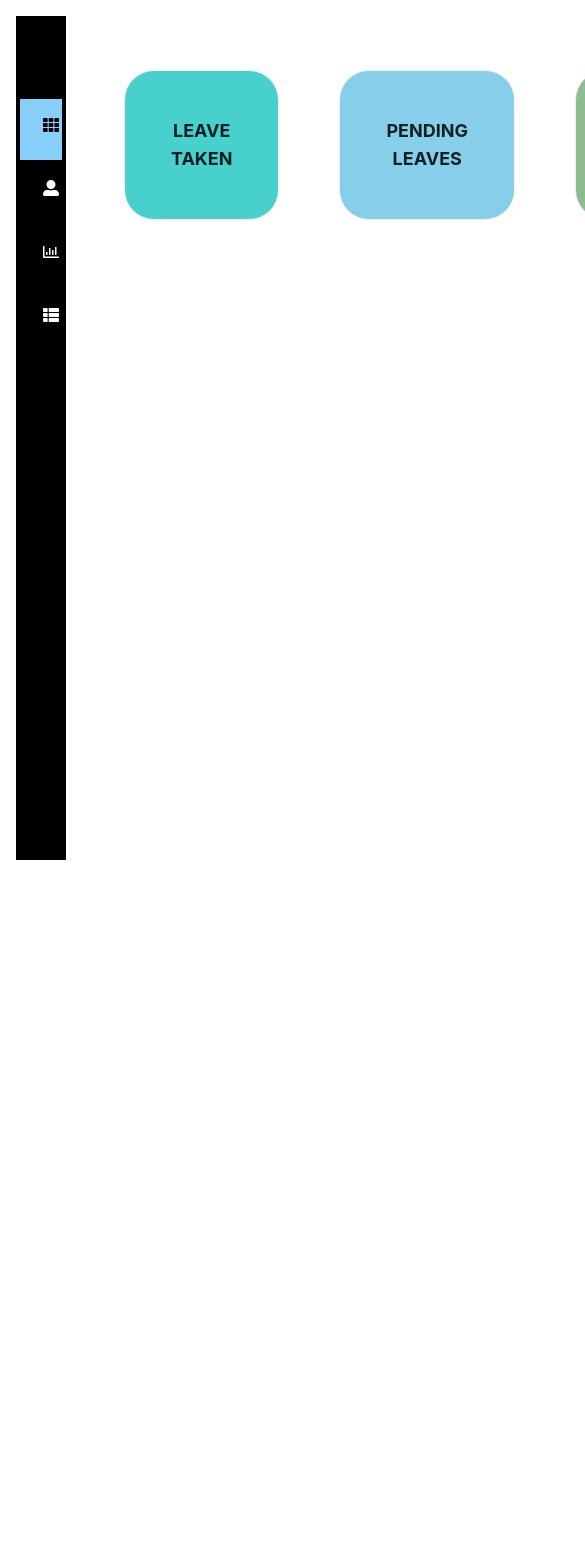
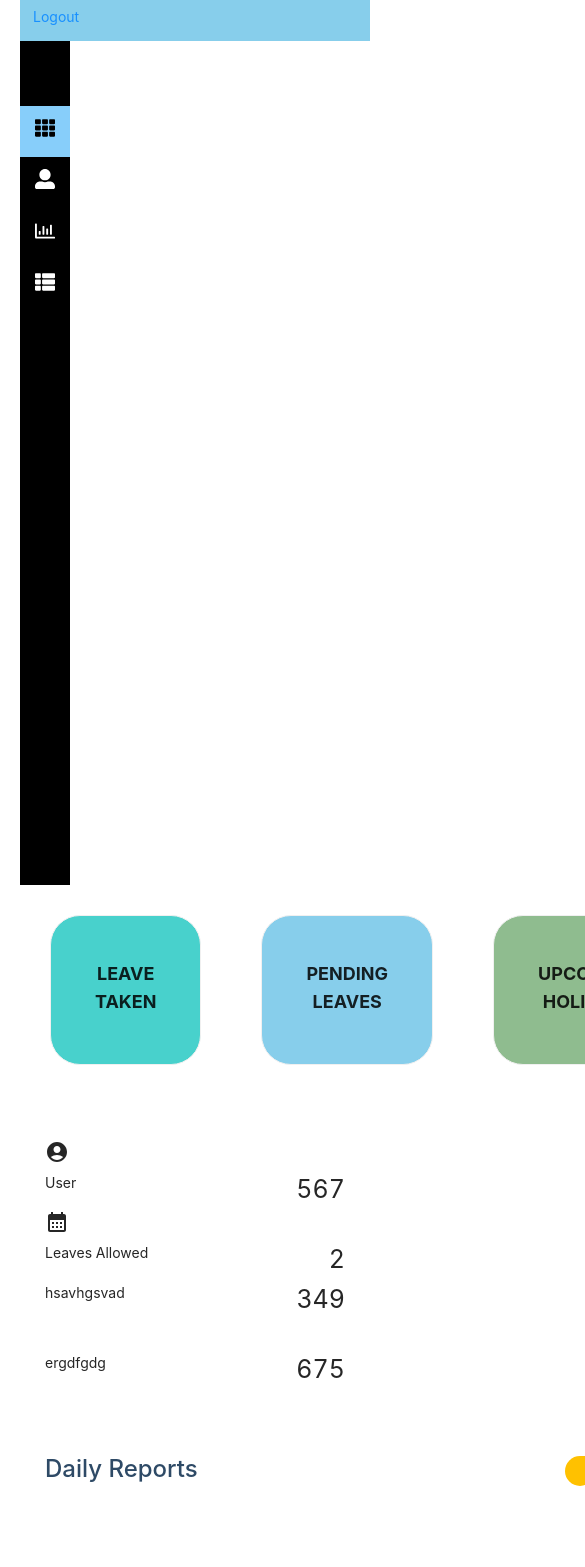
Before and after one commit to Parul-Nangia/Project-Ecommerce, a React (Create React App) app: page /dashboard in a window 390 px wide. Shown: the top 1567 px of the page, 585 px wide, since content can reach past the window. Before the commit the page ends 868 px from the top, so only its background shows below. Built offline with nearby package versions, Linux system fonts and the light colour scheme.

Commit message:
Login , Charts , dashboard

```diff
--- a/package.json
+++ b/package.json
@@ -19,6 +19,7 @@
     "react-icons": "^4.4.0",
     "react-router-dom": "^6.4.0",
     "react-scripts": "^5.0.1",
+    "react-vis": "^1.11.7",
     "web-vitals": "^2.1.4"
   },
   "scripts": {
--- a/src/components/Attendance.jsx
+++ b/src/components/Attendance.jsx
@@ -2,12 +2,14 @@ import React from 'react';
 import Sidebar from './Sidebar';
 import AttendanceCards from '../components/AttendanceCards';
 import AttendanceTable from '../components/AttendanceTable';
+import Header from '../components/Header';
 
 
 
 const Attendance = () => {
   return (
     <>
+    <Header/>
     <div>
 
 
--- /dev/null
+++ b/src/components/Charts.js
@@ -0,0 +1,37 @@
+// npm install react-vis
+import '../../node_modules/react-vis/dist/style.css'
+import {XYPlot,LineSeries,XAxis,YAxis,VerticalGridLines,HorizontalGridLines} from 'react-vis'
+import { HorizontalRule } from '@mui/icons-material'
+
+const Charts = () =>{
+    const data = [
+        {x:0 , y:8},
+        {x:1 , y:5},
+        {x:2 , y:4},
+        {x:3 , y:9},
+        {x:4 , y:1},
+        {x:5 , y:6},
+        {x:6 , y:7},
+        {x:7 , y:3},
+        {x:8 , y:2},
+        {x:9 , y:0},
+    ];
+
+    return(
+        <div style={{marginTop: '15px'}}>
+            <XYPlot height ={500} width ={600}>
+                <VerticalGridLines />
+                <HorizontalGridLines />
+                <XAxis/>
+                <YAxis/>
+                <LineSeries data={data} color="red" />
+                <LineSeries data={data} color="purple" />
+                <LineSeries data={data} color="yellow" />
+            </XYPlot>
+        </div>
+
+    )
+}
+
+
+export default Charts;
--- /dev/null
+++ b/src/components/Dashboard.css
@@ -0,0 +1,164 @@
+.main_cards{
+    display: 14px;
+    grid-template-columns: 1fr 1fr 1fr 1fr;
+    gap: 30px;
+    margin: 20px 0;
+}
+
+.card{
+    display: flex;
+    flex-direction: column;
+    justify-content: space-around;
+    height: 70px;
+    padding: 25px;
+    border-radius: 5px;
+    background:#ffffff;
+    box-shadow: 5px 5px 13px #ededed,-5px -5px 13p #f3f4f6;
+
+}
+
+.card_inner{
+    display: flex;
+    align-items: center;
+    justify-content: space-between;
+}
+
+.card_inner > span{
+    font-size: 25px;
+}
+
+.charts{
+    display: grid;
+    grid-template-columns: 1fr 1fr;
+    gap:30px;
+    margin-top: 50px;
+}
+
+.charts_left{
+    padding: 25px;
+    border-radius: 5px;
+    background: #ffffff;
+    box-shadow: 5px 5px 13px #ededed,-5px -5px 13p #ffffff;
+
+}
+
+.charts_left_title{
+    display: flex;
+    align-items: center;
+    justify-content: space-between;
+
+}
+
+.charts_left_title > div > h1 {
+    font-size: 24px;
+    color: #2e4a66;
+    margin-bottom: 5px;
+
+}
+
+.charts_left_title > i {
+    color: #ffffff;
+    font-size: 20px;
+    background: #ffc100;
+    border-radius: 200px 0px 200px 200px;
+    -moz-border-radius: 200px 0px 200px 200px;
+    -webkit-border-radius: 200px 0px 200px 200px;
+    border: 0px solid #000000;
+    padding:15px;
+}
+
+
+.charts_right{
+    padding: 25px;
+    border-radius: 5px;
+    background: #5a0606;
+    box-shadow: 5px 5px 13px #ededed,-5px -5px 13p #ffffff;
+}
+
+.charts_right_title{
+    display: flex;
+    align-items: center;
+    justify-content: space-between;
+
+}
+
+.charts_right_title > div > h1{
+    font-size: 24px;
+    color: #2e4a66;
+    margin-bottom: 5px;
+}
+
+.charts_right_titlem> div > p{
+    font-size: 14px;
+    font-weight: 700;
+    color: #a5aaad;
+}
+
+.charts_right_title > i {
+    color: #ffffff;
+    background:#39447a;
+    border-radius: 200px 0px 200px 200px;
+    border: 0px solid #000000;
+    padding: 15px;
+}
+
+.charts_right_cards{
+    display: grid;
+    grid-template-columns: 1fr 1fr;
+    gap: 20px;
+    margin-top: 30px;
+
+}
+
+.card1{
+    background:red;
+    color: #35a4ba;
+    text-align: center;
+    padding: 25px;
+    border-radius: 5px;
+    font-size: 14px;
+
+}
+
+.card2{
+    background:#26d335;
+    color: #35a4ba;
+    text-align: center;
+    padding: 25px;
+    border-radius: 5px;
+    font-size: 14px;
+
+}
+
+.card3{
+    background:#6b4545;
+    color: #35a4ba;
+    text-align: center;
+    padding: 25px;
+    border-radius: 5px;
+    font-size: 14px;
+
+}
+.card4{
+    background:#5452cd;
+    color: #35a4ba;
+    text-align: center;
+    padding: 25px;
+    border-radius: 5px;
+    font-size: 14px;
+
+}
+
+@media only screen and (max-width:855px) {
+    .main_cards{
+        grid-template-columns:1fr;
+        gap: 10px;
+        margin-bottom: 0;
+    }
+
+    .charts {
+        grid-template-columns: 1fr;
+        margin-top: 30px;
+
+    }
+}
--- a/src/components/Dashboard.jsx
+++ b/src/components/Dashboard.jsx
@@ -1,5 +1,12 @@
 import { Card } from 'antd';
-import React from 'react';
+import axios from 'axios';
+import React, { useEffect,useState } from 'react';
+import Charts from './Charts';
+import Header from './Header';
+import Sidebar from './Sidebar';
+import AccountCircleIcon from '@mui/icons-material/AccountCircle';
+import CalendarMonthIcon from '@mui/icons-material/CalendarMonth';
+import './Dashboard.css';
 
 
 
@@ -44,11 +51,10 @@ let main3 = {
 
 
 const Dashboard = () => {
-
   return (
-
-    <>
-
+    <main>
+  <Header />
+  <Sidebar />
 
     <div style={{ display : "flex", justifyContent : "space-between"}}>
       <Card style={main1}>LEAVE TAKEN</Card>
@@ -56,7 +62,73 @@ const Dashboard = () => {
       <Card style={main3}>UPCOMING HOLIDAYS</Card>
 
     </div>
-    </>
+    <div className="main_cards">
+      <div className="card">
+        <i className="fa fa-user-o fa-2x text-lightblue"><AccountCircleIcon /></i>
+        <div className="card_inner">
+          <p className="text-primary-p">User</p>
+          <span className="font-bold text-title">567</span>
+
+        </div>
+
+      </div>
+      <div className="card">
+        <i className="fa fa-calendar fa-2x text-red"><CalendarMonthIcon /></i>
+        <div className="card_inner">
+          <p className="text-primary-p">Leaves Allowed</p>
+          <span className="'font-bold text-title">2</span>
+        </div>
+      </div>
+
+      <div className="card">
+        <i className="fa fa-video-camera fa-2x text-yellow"></i>
+        <div className="card_inner">
+          <p className="text-primary-p">hsavhgsvad</p>
+          <span className="font-bold text-title">349</span>
+        </div>
+      </div>
+
+      <div className="card">
+        <i className="fa fa-thumbs-up fa-2x text-green"></i>
+        <div className="card_inner">
+          <p className="text-primary-p">ergdfgdg</p>
+          <span className="font-bold text-title">675</span>
+        </div>
+      </div>
+
+
+      <div className="charts">
+        <div className="charts_left">
+          <div className="charts_left_title">
+            <div>
+              <h1>Daily Reports</h1>
+            </div>
+            <i className="fa fa-usd"></i>
+          </div>
+        </div>
+        <Charts />
+      </div>
+      <div className="charts_right_cards">
+        <div className="card1">
+          <h1>income</h1>
+          <p>45600$</p>
+        </div>
+        <div className="card2">
+          <h1>nxvchjsvcjh</h1>
+          <p>hello</p>
+        </div>
+        <div className="card3">
+          <h1>Users</h1>
+          <p>4560</p>
+        </div>
+        <div className="card4">
+          <h1>jhdhjvdh</h1>
+          <p>45</p>
+        </div>
+      </div>
+    </div>
+    </main>
+
   );
 };
 
--- a/src/components/Header.js
+++ b/src/components/Header.js
@@ -1,19 +1,46 @@
 import React from 'react';
-import {Menu} from 'antd';
+import Logo from './AttendanceCards';
+import { NavLink } from 'react-router-dom';
+import Dashboard from './Dashboard';
+import {makeStyles} from "@material-ui/core"
 
-function AppHeader(){
-    return (
-        <div className="container-fluid">
-            <div className="header">
-                <div className="logo"/>
-                <Menu mode="horizontal" defaultSelectedKeys={[2]}>
 
-                    <Menu.Item key="1">Logout</Menu.Item>
+const useStyles = makeStyles({
+nl :{
+    backgroundColor:"#87CEEB",
+    padding:"13px",
+    marginTop:"-27px",
 
-                </Menu>
+
+
+},
+// n2:{
+//     color:"Black",
+//     fontWeight:"bold",
+//     marginTop:"2px",
+
+
+// }
+})
+const Header=()=>{
+    const classes = useStyles();
+    return(
+
+        <nav>
+            <div className="div-header">
+
+                <div className={classes.nl}>
+                    <NavLink to="/" className={classes.n2}>Logout</NavLink>
+
+                </div>
             </div>
-        </div>
-    );
+
+
+
+        </nav>
+
+    )
+
 }
 
-export default AppHeader;
+export default Header
--- a/src/components/Layout.js
+++ b/src/components/Layout.js
@@ -13,7 +13,7 @@ import Sidebar from '../components/Sidebar';
 const Layout = () => {
     return <>
         <BrowserRouter>
-            <Sidebar>
+            {/* <Sidebar> */}
                 <Routes>
                     <Route path="/" element={<Login/>}/>
                     <Route path="/dashboard"element={<Dashboard/>}/>
@@ -28,7 +28,7 @@ const Layout = () => {
                     <Route path="employees/edit/:id"element={<Edit/>}/>
 
                 </Routes>
-            </Sidebar>
+            {/* </Sidebar> */}
         </BrowserRouter>
     </>;
 };
--- a/src/components/Leave.jsx
+++ b/src/components/Leave.jsx
@@ -2,10 +2,13 @@ import React from 'react';
 import Sidebar from './Sidebar';
 import LeaveTable from '../components/LeaveTable';
 import LeaveCards from '../components/LeaveCards';
+import Header from '../components/Header';
 
 const Leave = () => {
   return (
     <>
+    <Sidebar />
+    <Header/>
     <div>
       <LeaveCards/>
       <LeaveTable/>
--- a/src/components/Login.css
+++ /dev/null
@@ -1,54 +0,0 @@
-@import 'antd/dist/antd.css';
-@import url('https://fonts.googleapis.com/css2?family=Raleway:ital,wght@0,200;0,300;0,400;1,600&display=swap');
-
-
-*  {
-    margin :2px;
-    padding: 2px;
-    box-sizing: border-box;
-
-
-
-}
-
-
-
-.App{
-
-    padding: 0px;
-    margin: 0px;
-
-    border: 1px solid white;
-    background-color: white;
-    position: relative;
-    display: flex;
-    align-items: center;
-    flex-direction: column;
-    width: 30em;
-    height: 40em;
-    justify-content: center;
-    margin-left: 425px;
-
-    margin-top: 150px;
-    font-family: Arial, Helvetica, sans-serif;
-    font-size:medium;
-
-
-}
-
-
-
-
-.Logo{
-    height: 5px;
-    width: 15px;
-    position: center;
-    justify-content: center;
-    margin-left: 575px;
-
-}
-
-
-.back-bg{
-    background-color: rgb(243, 239, 239);
-}
--- a/src/components/Login.js
+++ b/src/components/Login.js
@@ -1,136 +1,96 @@
-import {Form,Checkbox,Input,Select, Button} from "antd";
-import React from "react";
-import {useState} from 'react';
-import axios from 'axios';
-import {Link} from 'react-router-dom';
-import './Login.css'
+import React from 'react';
+import { Row, Form, Input, Button } from 'antd';
+import { LockOutlined, UserOutlined } from '@ant-design/icons';
+import {makeStyles} from "@material-ui/core";
+import axios from "axios";
+import {Navigate} from "react-router-dom";
+import { useState } from "react";
 
 
+const useStyles = makeStyles({
+  frmItem: {
+    padding:"10px",
+    width:"50vh"
 
-function Login() {
-  const[user,setUser]=useState('');
-  const[password,setPassword]=useState('');
-  console.log({user,password})
-
-  const handleUser = (e) => {
-    setUser(e.target.value)
-  }
+  },
+  btnCenter: {
+    padding:"10px",
+    width:"50vh",
+    height:"60px",
+    backgroundColor:"#FF4500",
+    "&:hover": {
+      borderRadius: 4,
+      backgroundColor: "#C0C0C0",
+      color:"black"
+    },
+  },
 
 
-  const handlePassword = (e) => {
-    setPassword(e.target.value)
-  }
-
-  const handleApi = () => {
-    console.log({user,password})
-    axios.post('http://localhost:1999/user/login',{
-      user: user,
-      password: password
-    })
-    .then(result=>{
-      console.log(result.data)
-      alert('success')
-
-    })
-
-    .catch(error=>{
-      console.log(error)
-      alert('error')
-    })
+  imgg:{
+    width: "40%",
+    margin: "auto",
+    display: "block",
 
 
   }
 
-    return (
-      <body className="back-bg">
-        <div className="Logo">
-          <img src="ebs.png" height="150" weight="150"  >
+})
 
 
-          </img>
-        </div>
+const Login = () => {
+  const classes = useStyles();
+  const [username,setUsername] = useState("");
+  const [password,setPassword] = useState("");
+  const [navigate, setNavigate] = useState(false);
 
-      <div className="App" >
-        {/* <header className="page"> */}
+  const submit = async e => {
+    console.log("going forward")
+    e.preventDefault();
 
-          <Form
-          autoComplete="off"
+    const {data} = await axios.post('http://localhost:1999/user/login', {
+      username,password
+    });
 
-          labelCol={{span:10}}
-          wrapperCol={{span:15}}>
-            <Form.Item
-            name="user"
-            label="User"
-            rules={[
-              {
-                required: true,
-                message: "Please enter user"
+    axios.defaults.headers.common['Authorization'] = `Bearer ${data['token']}`;
+
+    console.log(data);
 
 
+    setNavigate(true);
+  }
 
-              },
-              {whitespace: true},
-              {min:9},
+  if (navigate) {
+    return <Navigate to="/dashboard"/>;
+  }
 
-              ]}
-              hasFeedback
-          >
-              <Input placeholder="User" value={user} onChange={(e) => handleUser(e.target.value)} />
-              </Form.Item>
+  return(
 
 
-              <Form.Item
-                name="password"
-                label="Password"
-                rules={[
-                  {
-                    required: true,
-                  },
-                ]}
-                hasFeedback
+            <Row  justify="center" style={{ padding:"10%"}}>
 
-              >
+              <Form >
+                <img className={classes.imgg} src="ebs.png" />
 
-              <Input.Password placeholder="Password" value={password} onChange={(e) => handlePassword(e.target.value)} />
-              </Form.Item>
+                <Form.Item rules={[{ required: true, message: 'Please input your Username!' }]} >
+                  <Input prefix={<UserOutlined className="site-form-item-icon" />} placeholder="Username" className={classes.frmItem} onChange={e => setUsername(e.target.value)}/>
+                </Form.Item>
+                <a className="login-form-forgot" href="">
+                Forgot password?
+                </a>
+                <Form.Item rules={[{ required: true, message: 'Please input your Password!' }]}>
+                  <Input type="password" prefix={<LockOutlined className="site-form-item-icon" />} placeholder="Password" className={classes.frmItem} onChange={e => setPassword(e.target.value)}/>
+                </Form.Item>
+
+                <Form.Item>
+                  <Button htmlType="submit" onClick={submit} className={classes.btnCenter}>Login</Button><br/>
+                  Don't have an account yet? <a href="">Register</a>
+                </Form.Item>
+              </Form>
+            </Row>
 
 
+  )
 
-              <Form.Item
-                name="role"
-                label="Role">
-              <Select placeholder="Select Your Role">
-                <Select.Option value="hr">HR</Select.Option>
-                <Select.Option value="staff">Staff</Select.Option>
-                <Select.Option value="admin">Admin</Select.Option>
+}
 
-              </Select>
-              </Form.Item>
-
-
-              <Form.Item
-                name="Contact Us"
-                wrapperCol={{span:24}}>
-              <Checkbox>For Any Query Contact to <a href="#">HR</a></Checkbox>
-              </Form.Item>
-
-              <Form.Item wrapperCol={{span:24}}>
-              <Link to ='/dashboard'>
-              <Button block type="primary" onClick={handleApi} >Login</Button>
-              </Link>
-
-              </Form.Item>
-
-          </Form>
-
-        {/* </header> */}
-
-      </div>
-
-      </body>
-
-
-    );
-  }
-
-  export default Login;
+export default Login
--- a/src/components/header.css
+++ b/src/components/header.css
@@ -1,10 +1,28 @@
-nav{
+/* nav{
     height: 50px;
-    border: 1px solid #dfd;
+    border: 1px solid #dfdfdf;
 }
 
 .div-header{
     width: 80%;
-    margin: 0;
+    margin:0 auto;
+    display: flex;
+    flex-direction: row;
+    justify-content: space-between;
+    align-items: center;
+}
 
+.div-jpg{
+    height: 30px;
+    width: 30px;
+    padding: 0 20px;
 }
+
+
+.button-header{
+
+} */
+
+.div-header{
+    margin-top: 1px;
+}
```
Also changed, not shown: public/logo.jpg (added), 1 other file (tests, documents, lock files or other folders).
